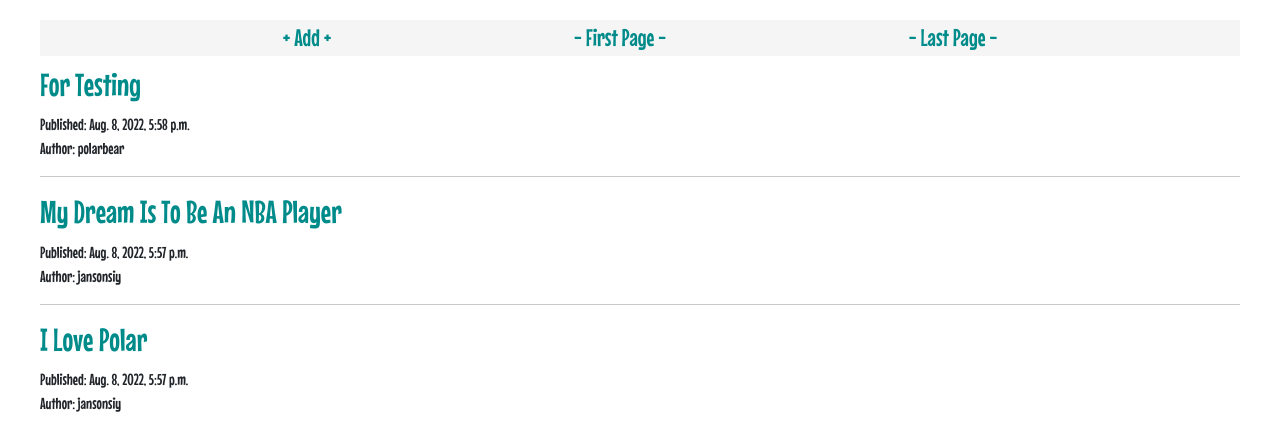
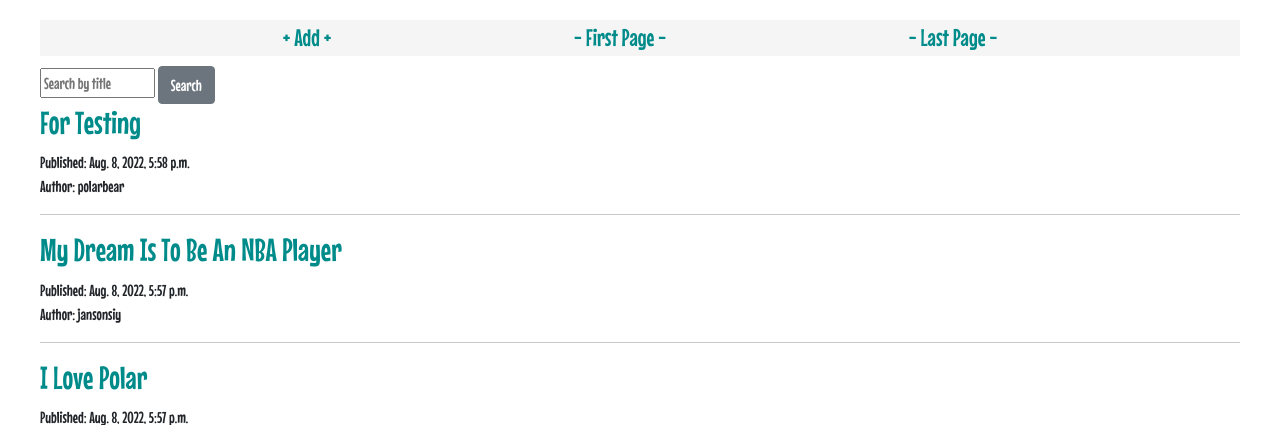
Before and after one commit to JansonSiy/python-django-blog-app, a Django app: page / in a window 1280 px wide. Shown: the part 96-521 px from the top of the page. Run offline with Django 3.2, Linux system fonts and the light colour scheme; data comes from the database, SQL or seed files in the repository.

Commit message:
created search feature

```diff
--- a/myblogapp/blog/templates/blog/post_list.html
+++ b/myblogapp/blog/templates/blog/post_list.html
@@ -6,6 +6,13 @@
         <a href="?page=1">- First Page -</a>
         <a href="?page={{ posts.paginator.num_pages }}">- Last Page -</a>
     </div>
+
+    <form action="" method="GET">
+        {% csrf_token %}
+        <input type="text" name="search" {% if search %}value='{{ search }}'{% endif %} placeholder="Search by title">
+        <button type="submit" class="save btn btn-secondary">Search</button>
+    </form>
+
     {% for post in posts %}
         <article>
             <h2><a href="{% url 'post_details' post.id %}">{{ post.title }}</a></h2>
--- a/myblogapp/blog/views.py
+++ b/myblogapp/blog/views.py
@@ -1,4 +1,5 @@
 from django.contrib import messages
+from django.db.models import Q
 from django.core.paginator import Paginator
 from django.shortcuts import redirect, render, get_object_or_404
 from django.utils import timezone
@@ -9,7 +10,15 @@ from .models import Post
 
 
 def post_list(request):
-    post_list = Post.objects.filter(published_date__lte=timezone.now()).order_by('-published_date')
+    post_list = Post.objects.filter(published_date__lte=timezone.now())\
+                            .order_by('-published_date')
+
+    search = request.GET.get('search')
+    if search:
+        post_list = post_list.filter(
+            Q(title__icontains=search)
+        )
+
     pagination = Paginator(post_list, 5)
     page = request.GET.get('page')
     posts = pagination.get_page(page)
```
